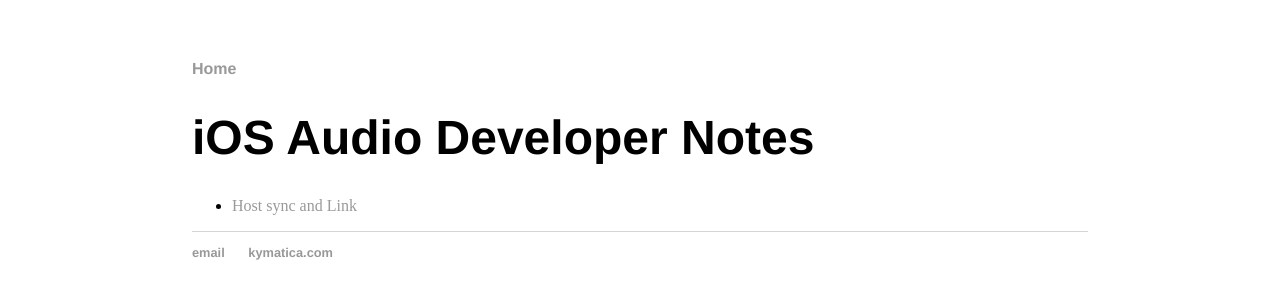
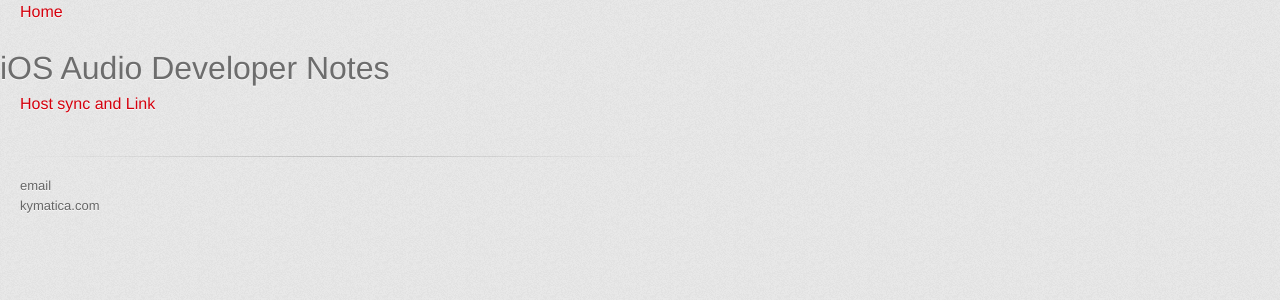
Before and after one commit to lijon/lijon.github.io, a Jekyll site: the page built from index.md, in a window 1280 px wide. Shown: the top 300 px of the page. Built offline with Jekyll 4.4.1, drawn with Linux system fonts in a browser that asks for light colours; some web fonts are replaced.

Commit message:
still experimenting here...

```diff
--- a/_layouts/default.html
+++ b/_layouts/default.html
@@ -3,7 +3,12 @@
 		<head>
 			<title>{{ page.title }}</title>
 			<!-- link to main stylesheet -->
-			<link rel="stylesheet" type="text/css" href="/css/main.css">
+    <meta charset='utf-8'>
+     <meta http-equiv="X-UA-Compatible" content="chrome=1">
+     <link href='https://fonts.googleapis.com/css?family=Chivo:900' rel='stylesheet' type='text/css'>
+     <link rel="stylesheet" type="text/css" href="stylesheets/stylesheet.css" media="screen">
+     <link rel="stylesheet" type="text/css" href="stylesheets/github-dark.css" media="screen">
+     <link rel="stylesheet" type="text/css" href="stylesheets/print.css" media="print">
 		</head>
 		<body>
 			<nav>
```
